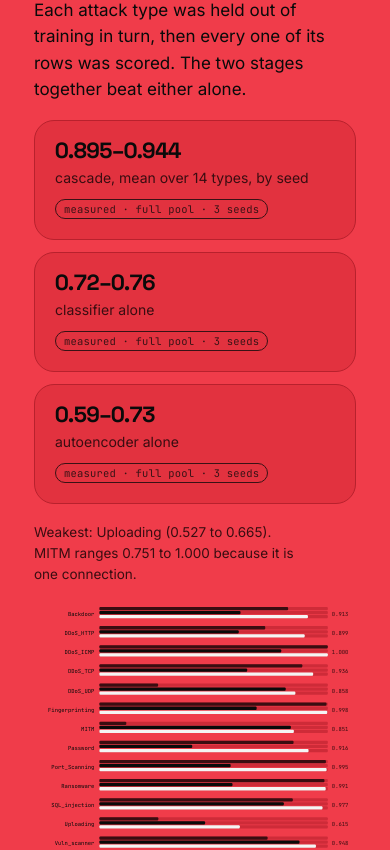
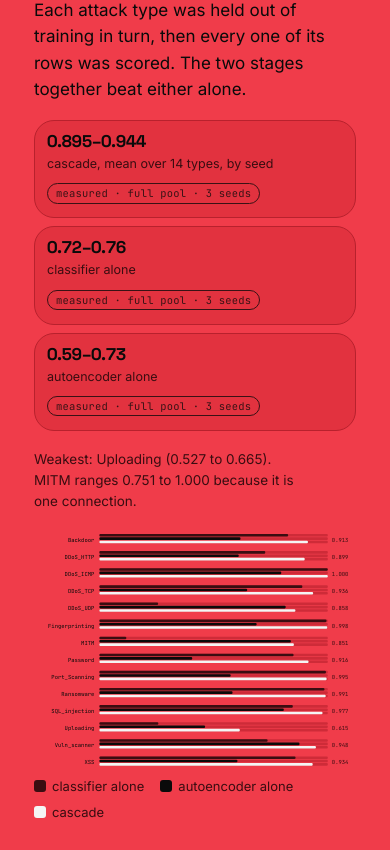
Before and after one commit to Aronnnn1/FL-IDS-showcase, a React (Vite) app: page / in a window 390 px wide. Shown: the part 7400-8250 px from the top of the page. Built offline with nearby package versions, Linux system fonts and the light colour scheme.

Commit message:
Compact stat row on the new-attacks slide

```diff
--- a/src/slides.jsx
+++ b/src/slides.jsx
@@ -276,7 +276,7 @@ export const SLIDES = [
         <div style={{ display: 'flex', flexDirection: 'column', gap: 18 }}>
           <h2>An attack nobody labelled is caught 90% to 94% of the time.</h2>
           <p className="lede">Each attack type was held out of training in turn, then every one of its rows was scored. The two stages together beat either alone.</p>
-          <div className="stats">
+          <div className="stats compact">
             <Stat value={range(ZERO_DAY_MEAN.cascade, 3).replace(' to ', '–')} label="cascade, mean over 14 types, by seed" tag={TAGS.real3} />
             <Stat value={range(ZERO_DAY_MEAN.clf, 2).replace(' to ', '–')} label="classifier alone" tag={TAGS.real3} />
             <Stat value={range(ZERO_DAY_MEAN.ae, 2).replace(' to ', '–')} label="autoencoder alone" tag={TAGS.real3} />
@@ -286,7 +286,7 @@ export const SLIDES = [
         <GroupBars
           groups={ZERO_DAY.map((z) => ({ label: z.cls.replace('Vulnerability_scanner', 'Vuln_scanner'), values: [mean(z.clf), mean(z.ae), mean(z.cascade)] }))}
           series={[{ name: 'classifier alone', color: 'var(--dim)' }, { name: 'autoencoder alone', color: 'var(--fg)' }, { name: 'cascade', color: 'var(--accent)' }]}
-          labelW={130} rowH={28}
+          labelW={130} rowH={24}
         />
       </div>
     ),
--- a/src/styles.css
+++ b/src/styles.css
@@ -281,3 +281,8 @@ button, a, select, summary { touch-action: manipulation; }
 .stat .v { font-size: clamp(22px, 2vw, 34px); overflow-wrap: anywhere; }
 .stat > div:last-child { min-width: 0; }
 .tag { white-space: normal; max-width: 100%; border-radius: 14px; line-height: 1.35; }
+.stats.compact { grid-template-columns: repeat(3, minmax(0, 1fr)); gap: 8px; }
+.stats.compact .stat { padding: 12px; gap: 6px; }
+.stats.compact .stat .v { font-size: clamp(17px, 1.45vw, 24px); white-space: nowrap; overflow-wrap: normal; letter-spacing: -0.03em; }
+.stats.compact .stat .l { font-size: 12.5px; line-height: 1.35; }
+@media (max-width: 900px) { .stats.compact { grid-template-columns: 1fr; } }
```
